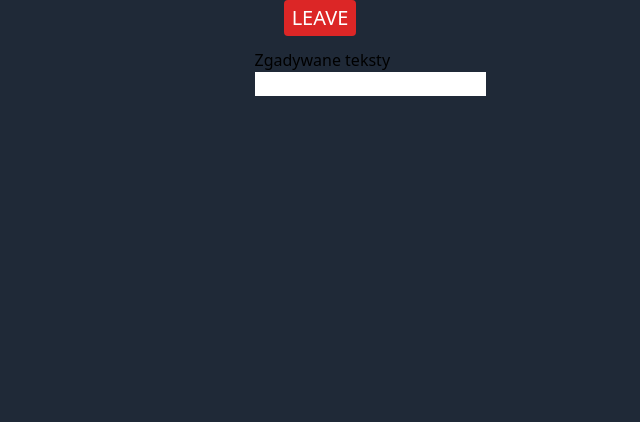
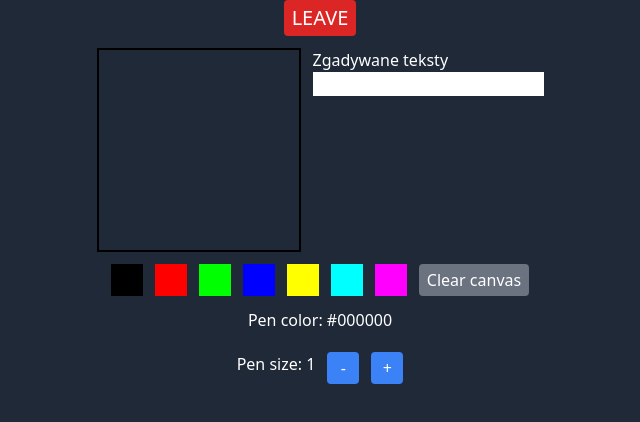
Before and after one commit to AGH-Narzedzia-Informatyczne-2023-2024/charades-online, a React (Vite) app: page / in a window 1280 px wide. Both pictures are taken after a click on the button "Play!". Shown: the top 422 px of the page, without its empty margins (320-960 px from the left). Built offline with nearby package versions, Linux system fonts and the light colour scheme.

Commit message:
Add DrawingMenu component. Adjust canvas styling

```diff
--- /dev/null
+++ b/src/components/DrawingMenu.tsx
@@ -0,0 +1,39 @@
+import { useState } from "react"
+import PenColorButton from "./PenColorButton"
+
+function DrawingMenu() {
+    const [color, setColor] = useState("#000000")
+    const [penSize, setPenSize] = useState(1)
+
+    const penColors = [
+        "#000000", "#ff0000", "#00ff00", "#0000ff", "#ffff00", "#00ffff", "#ff00ff"
+    ]
+
+    const penSizeIncrementAmount = 1
+    const penSizeHandler = (incrementAmount: number) => {
+        if(penSize + incrementAmount >= 1) {
+            setPenSize(penSize + incrementAmount)
+        } else {
+            setPenSize(1)
+        }
+    }
+
+    return (
+        <>
+            <div className="flex flex-row gap-3">
+                {penColors.map(color => <PenColorButton color={color} onClick={() => setColor(color)} />)}
+                <button className="bg-gray-500 hover:bg-gray-600 text-white px-2 py-1 rounded text-1xl">Clear canvas</button>
+            </div>
+            <p className="text-white">Pen color: {color}</p>
+            <div className="flex flex-row gap-3 mt-2">
+                <p className="text-white">Pen size: {penSize}</p>
+                <button className="bg-blue-500 hover:bg-blue-600 text-white px-2 py-1 w-8 h-8 rounded text-1xl"
+                onClick={() => penSizeHandler(-penSizeIncrementAmount)}>-</button>
+                <button className="bg-blue-500 hover:bg-blue-600 text-white px-2 py-1 w-8 h-8 rounded text-1xl"
+                onClick={() => penSizeHandler(penSizeIncrementAmount)}>+</button>
+            </div>
+        </>
+    )
+}
+
+export default DrawingMenu
--- a/src/components/GamePage.tsx
+++ b/src/components/GamePage.tsx
@@ -1,3 +1,5 @@
+import DrawingMenu from "./DrawingMenu"
+
 interface GamePageInterface{
     changeStage: Function,
 }
@@ -7,13 +9,14 @@ function GamePage({changeStage}: GamePageInterface) {
     return (
         <div className="flex flex-col items-center gap-3 bg-gray-800 h-screen">
             <button className="bg-red-600 hover:bg-red-700 text-white px-2 py-1 rounded text-xl" onClick={()=>changeStage(-1)}>LEAVE</button>
-            <div className="flex flex-row">
-                <canvas width={100} height={100}></canvas>
+            <div className="flex flex-row gap-3">
+                <canvas width={200} height={200} className="border-2 border-black"></canvas>
                 <div>
-                    <div>Zgadywane teksty</div>
+                    <div className="text-white">Zgadywane teksty</div>
                     <input type="text"></input>
                 </div>
             </div>
+            <DrawingMenu />
         </div>
     )
 }
--- /dev/null
+++ b/src/components/PenColorButton.tsx
@@ -0,0 +1,13 @@
+interface PenColorButtonProps {
+    color: string,
+    onClick: () => void
+}
+
+function PenColorButton({color, onClick}: PenColorButtonProps) {
+    return (
+        <div style={{backgroundColor: color}} className="w-8 h-8 hover:cursor-pointer" onClick={onClick}>
+        </div>
+    )
+}
+
+export default PenColorButton
```
